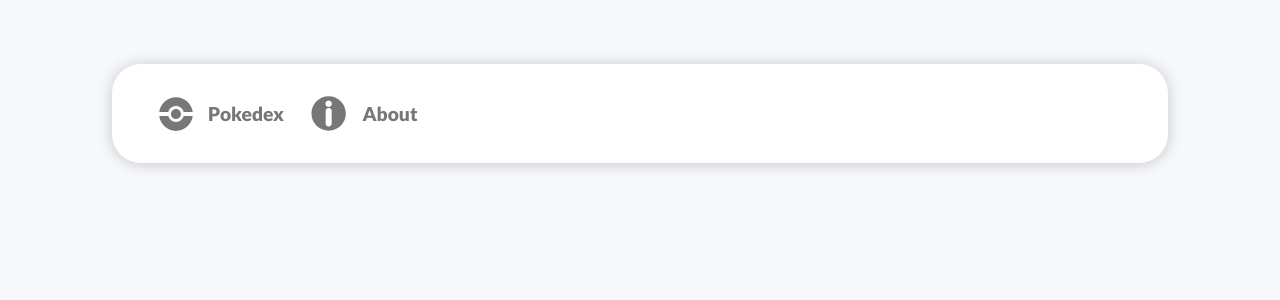
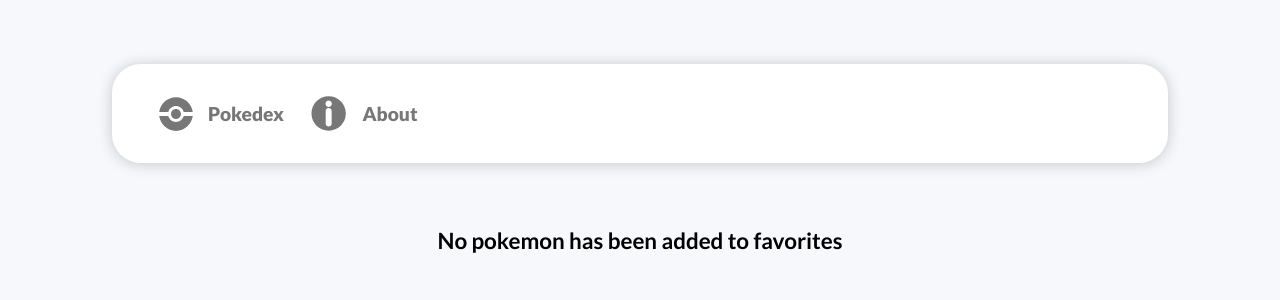
Before and after one commit to kevinshibuya/PokeJS, a React (Create React App) app: page /favorites in a window 1280 px wide. Shown: the top 300 px of the page. Built offline with nearby package versions, Linux system fonts and the light colour scheme.

Commit message:
keeping track of pagination numbers + some other adjustments

```diff
--- a/src/components/PaginationNumbers/index.tsx
+++ b/src/components/PaginationNumbers/index.tsx
@@ -14,6 +14,8 @@ export function PaginationNumbers({ pageAmount, search }: PaginationNumbersProps
 
   useEffect(() => {
     function generatePageNumbers() {
+      if (pageNumbers.first > 1) return;
+
       let array: number[] = [];
 
       const lastNumber = pageAmount >= 5 ? 5 : pageAmount;
--- a/src/hooks/usePokedex.tsx
+++ b/src/hooks/usePokedex.tsx
@@ -94,7 +94,6 @@ export function PokedexProvider({ children }: PokedexProviderProps) {
     let newFavoriteData = [...favoritePokemondData];
 
     newPokemon.isFavorite = !(newPokemon.isFavorite);
-    console.log(newPokemon.isFavorite)
 
     if (newPokemon.isFavorite) {
       newFavoriteData.push(newPokemon);
@@ -111,7 +110,6 @@ export function PokedexProvider({ children }: PokedexProviderProps) {
     setPokemonDetails(newPokemon);
     setFavoritePokemondData(newFavoriteData);
     localStorage.setItem('@PokeJS:favorites', JSON.stringify(newFavoriteData));
-    console.log(newFavoriteData);
   }
 
  return (
--- a/src/pages/Favorites/index.tsx
+++ b/src/pages/Favorites/index.tsx
@@ -1,10 +1,5 @@
-import { useEffect, useMemo, useState } from "react"
-
 import { Cards } from "../../components/Cards";
-import { LoadingIndicator } from '../../components/LoadingIndicator';
-import { PaginationNumbers } from '../../components/PaginationNumbers';
 import { usePokedex } from "../../hooks/usePokedex";
-import { PokemonData } from "../../types/global";
 
 import { Container } from "./styles";
 
@@ -13,6 +8,9 @@ export function Favorites() {
 
   return (
     <Container>
+      {
+        favoritePokemondData.length === 0 ?
+          <div className="no-pokemon">No pokemon has been added to favorites</div> :
           <div className="cards">
             {favoritePokemondData.map(data => {
               return (
@@ -20,6 +18,7 @@ export function Favorites() {
               )
             })}
           </div>
+      }
     </Container>
   )
 }
--- a/src/pages/Favorites/styles.ts
+++ b/src/pages/Favorites/styles.ts
@@ -1,52 +1,6 @@
 import styled from 'styled-components';
 
 export const Container = styled.div`
-  div.search-bar {
-    margin-bottom: 4rem;
-
-    input {
-      width: 100%;
-      border: none;
-      padding: 2rem;
-      border-radius: 1.8rem;
-      font-size: 1rem;
-      -webkit-box-shadow: 0 1px 15px rgb(0 0 0 / 20%);
-      box-shadow: 0 1px 15px rgb(0 0 0 / 20%);
-
-      &:focus {
-        outline: none;
-      }
-
-      &::placeholder {
-        font-size: 1rem;
-        color: #8c8c8c;
-      }
-    }
-  }
-
-  button.order-by {
-    display: flex;
-    align-items: center;
-    justify-content: center;
-    font-size: 1rem;
-    font-weight: 600;
-    line-height: 1rem;
-    background: none;
-    border: none;
-    margin-top: 2rem;
-    cursor: pointer;
-
-    &:focus {
-      outline: none;
-    }
-
-    img {
-      margin: auto;
-      margin-left: 0.3rem;
-      height: 1rem;
-    }
-  }
-
   div.cards {
     position: relative;
     display: grid;
```
Lines whose indentation alone changed are shown as unchanged.
